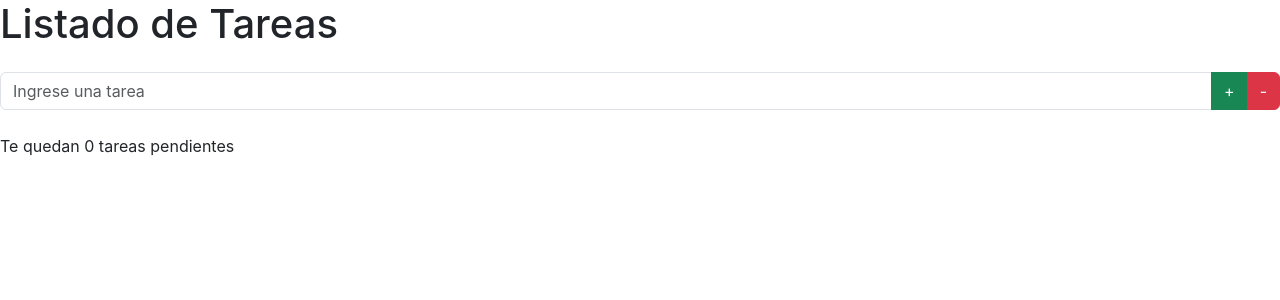
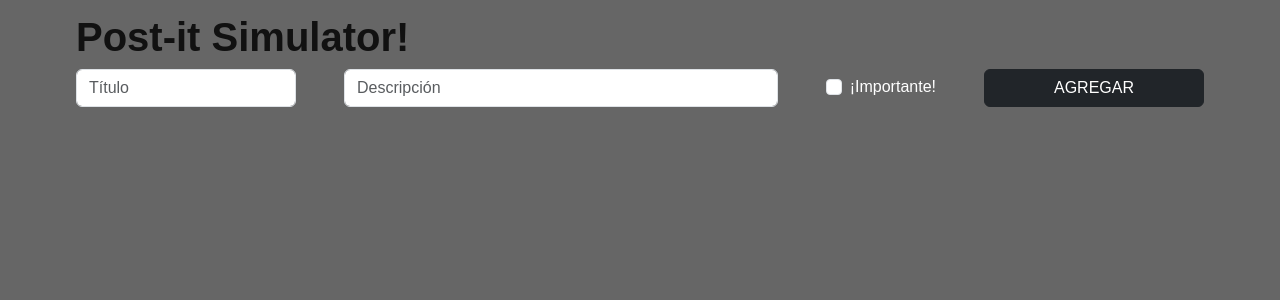
Before and after one commit to gitthingsdan/eva3frontend, a React (Create React App) app: page / in a window 1280 px wide. Shown: the top 300 px of the page. Built offline with nearby package versions, Linux system fonts and the light colour scheme.

Commit message:
Prácticamente terminado proyecto de Evaluación N°3 de Programación Front End

```diff
--- a/package.json
+++ b/package.json
@@ -10,6 +10,7 @@
     "react": "^19.1.0",
     "react-dom": "^19.1.0",
     "react-scripts": "5.0.1",
+    "uuid": "^11.1.0",
     "web-vitals": "^2.1.4"
   },
   "scripts": {
--- /dev/null
+++ b/src/components/PostIt.jsx
@@ -0,0 +1,28 @@
+export function PostIt({ postIt, eliminarTarea }) {
+	const { id, title, description, isImportant } = postIt
+	const handleClick = () => eliminarTarea(id)
+	return (
+		// Este "div className='col'" (que envuelve a las cards de Bootstrap) se puso para que la clase 'g-5' del main de PostItSim funcione, y genere los gutters entre cada PostIt.
+		<div className='col'>
+			<article
+				className='card overflow-auto'
+				style={{
+					backgroundColor: isImportant ? '#EC7063' : '#FFFFCC',
+				}}
+			>
+				<button
+					onClick={handleClick}
+					type='button'
+					className='btn-close position-absolute end-0'
+					aria-label='Close'
+				></button>
+				<section className='card-body'>
+					<h2 className='card-title fw-bold fs-4'>{title}</h2>
+					<p className='card-text reenie-beanie-regular fw-medium fs-3'>
+						{description}
+					</p>
+				</section>
+			</article>
+		</div>
+	)
+}
--- /dev/null
+++ b/src/components/PostItSim.jsx
@@ -0,0 +1,89 @@
+import { useState, useRef } from 'react'
+import { v4 as uuid } from 'uuid'
+import { PostIt } from './PostIt'
+
+export function PostItSim() {
+	const [postIts, setPostIts] = useState([])
+
+	const titleRef = useRef()
+	const descriptionRef = useRef()
+	const isImportantRef = useRef()
+
+	const agregarTarea = () => {
+		const title = titleRef.current.value
+		const description = descriptionRef.current.value
+		const isImportant = isImportantRef.current.checked
+		if (description === '') return
+		setPostIts(prevPostIts => {
+			const newPostIt = {
+				id: uuid(),
+				title: title,
+				description: description,
+				isImportant: isImportant,
+			}
+			return [...prevPostIts, newPostIt]
+		})
+		titleRef.current.value = null
+		descriptionRef.current.value = null
+		isImportantRef.current.checked = false
+	}
+	const eliminarTarea = id => {
+		const otrosPostIts = postIts.filter(postIt => postIt.id !== id)
+		setPostIts(otrosPostIts)
+	}
+
+	return (
+		<div className='container-fluid'>
+			<header>
+				<h1 className='fw-bold'>Post-it Simulator!</h1>
+				<div className='d-flex flex-column flex-sm-row gap-5 my-2'>
+					<input
+						type='text'
+						ref={titleRef}
+						className='form-control'
+						placeholder='Título'
+						name='title'
+						id='title'
+					/>
+					<input
+						type='text'
+						ref={descriptionRef}
+						className='form-control'
+						placeholder='Descripción'
+						name='description'
+						id='description'
+					/>
+					<div className='form-check align-self-center'>
+						<label className='form-check-label text-white'>
+							<input
+								className='form-check-input'
+								type='checkbox'
+								ref={isImportantRef}
+								name='isImportant'
+								id='isImportant'
+							/>
+							¡Importante!
+						</label>
+					</div>
+					<button
+						onClick={agregarTarea}
+						className='btn btn-dark'
+						id='agregarTarea'
+					>
+						AGREGAR
+					</button>
+				</div>
+			</header>
+			<main className='row row-cols-1 row-cols-sm-2 row-cols-md-3 row-cols-lg-4 p-5 g-5'>
+				{postIts.map(postIt => (
+					<PostIt
+						postIt={postIt}
+						key={postIt.id}
+						eliminarTarea={eliminarTarea}
+					/>
+				))}
+			</main>
+			<footer></footer>
+		</div>
+	)
+}
--- a/src/components/TodoItem.jsx
+++ /dev/null
@@ -1,19 +0,0 @@
-import React from "react";
-
-export function TodoItem({ todo, cambiarEstado }) {
-  const { id, task, completed } = todo;
-  const fnCambiarEstado = () => {
-    cambiarEstado(id);
-  };
-  return (
-    <li className="list-group-item">
-      <input
-        type="checkbox"
-        onChange={fnCambiarEstado}
-        checked={completed}
-        className="form-check-input me-2"
-      ></input>
-      {task}
-    </li>
-  );
-}
--- a/src/components/TodoList.jsx
+++ /dev/null
@@ -1,73 +0,0 @@
-import React, { Fragment, useState, useRef } from "react";
-// import {v4 as uuid} from 'uuid';
-import { TodoItem } from "./TodoItem";
-
-export function TodoList() {
-  const [todos, setTodos] = useState([]);
-
-  const taskRef = useRef();
-
-  const cambiarEstadoTarea = (id) => {
-    const newTodos = [...todos];
-    const todo = newTodos.find((todo) => todo.id === id);
-    todo.completed = !todo.completed;
-    setTodos(newTodos);
-  };
-  const agregarTarea = () => {
-    console.log("Agregando tarea...");
-    const task = taskRef.current.value;
-    console.log(task);
-    if (task === "") return;
-    setTodos((prevTodos) => {
-      const newTask = {
-        // id: uuid(),
-        task: task,
-        completed: false,
-      };
-      return [...prevTodos, newTask];
-    });
-    taskRef.current.value = null;
-  };
-
-  const cantidadTareas = () => {
-    return todos.filter((todo) => !todo.completed).length;
-  };
-  const ResumenTarea = () => {
-    const cant = cantidadTareas();
-    return <p>Te quedan {cant} tareas pendientes</p>;
-  };
-  const eliminarTarea = () => {
-    const newTodos = todos.filter((todo) => !todo.completed);
-    setTodos(newTodos);
-  };
-
-  return (
-    <Fragment>
-      <h1>Listado de Tareas</h1>
-      <div className="input-group mt-4 mb-4">
-        <input
-          type="text"
-          ref={taskRef}
-          className="form-control"
-          placeholder="Ingrese una tarea"
-        />
-        <button onClick={agregarTarea} className="btn btn-success">
-          +
-        </button>
-        <button onClick={eliminarTarea} className="btn btn-danger">
-          -
-        </button>
-      </div>
-      <ul className="list-group">
-        {todos.map((todo) => (
-          <TodoItem
-            todo={todo}
-            key={todo.id}
-            cambiarEstado={cambiarEstadoTarea}
-          />
-        ))}
-      </ul>
-      <ResumenTarea />
-    </Fragment>
-  );
-}
--- a/src/index.css
+++ b/src/index.css
@@ -1,13 +1,47 @@
+@import url('https://fonts.googleapis.com/css2?family=Reenie+Beanie&display=swap');
+
+/* Breakpoint "small" de Bootstrap. */
+@media (min-width: 768px) {
+	input#title {
+		width: 25%;
+	}
+
+	input#description {
+		width: 50%;
+	}
+
+	button#agregarTarea {
+		width: 25%;
+	}
+}
+
+.reenie-beanie-regular {
+	font-family: "Reenie Beanie", cursive;
+	font-weight: 400;
+	font-style: normal;
+}
+
 body {
-  margin: 0;
-  font-family: -apple-system, BlinkMacSystemFont, 'Segoe UI', 'Roboto', 'Oxygen',
+	padding: 1% 5%;
+	font-family: Arial, -apple-system, BlinkMacSystemFont, 'Segoe UI', 'Roboto', 'Oxygen',
 		'Ubuntu', 'Cantarell', 'Fira Sans', 'Droid Sans', 'Helvetica Neue',
 		sans-serif;
 	-webkit-font-smoothing: antialiased;
 	-moz-osx-font-smoothing: grayscale;
+	background-color: #666;
 }
 
 code {
 	font-family: source-code-pro, Menlo, Monaco, Consolas, 'Courier New',
 		monospace;
 }
+
+h1 {
+	color: #111;
+}
+
+.card {
+	aspect-ratio: 1;
+	box-shadow: 7.5px 7.5px 15px;
+	border-radius: 1px;
+}
--- a/src/index.js
+++ b/src/index.js
@@ -1,22 +1,17 @@
-import React, { Fragment } from 'react';
-import ReactDOM from 'react-dom/client';
-import './index.css';
-import { TodoList } from "./components/TodoList";
-// import App from './App';
-import reportWebVitals from './reportWebVitals';
+import React from 'react'
+import ReactDOM from 'react-dom/client'
+import './index.css'
+import { PostItSim } from './components/PostItSim'
+import reportWebVitals from './reportWebVitals'
 
-const root = ReactDOM.createRoot(document.getElementById('root'));
+const root = ReactDOM.createRoot(document.getElementById('root'))
 root.render(
-	<Fragment>
-		<TodoList />
-	</Fragment>
-
-/*   <React.StrictMode>
-    <App />
-  </React.StrictMode> */
-);
+	<React.StrictMode>
+		<PostItSim />
+	</React.StrictMode>
+)
 
 // If you want to start measuring performance in your app, pass a function
 // to log results (for example: reportWebVitals(console.log))
 // or send to an analytics endpoint. Learn more: https://bit.ly/CRA-vitals
-reportWebVitals();
+reportWebVitals()
```
Also changed, not shown: 2 other files (tests, documents, lock files or other folders). Lines whose indentation alone changed are shown as unchanged.
